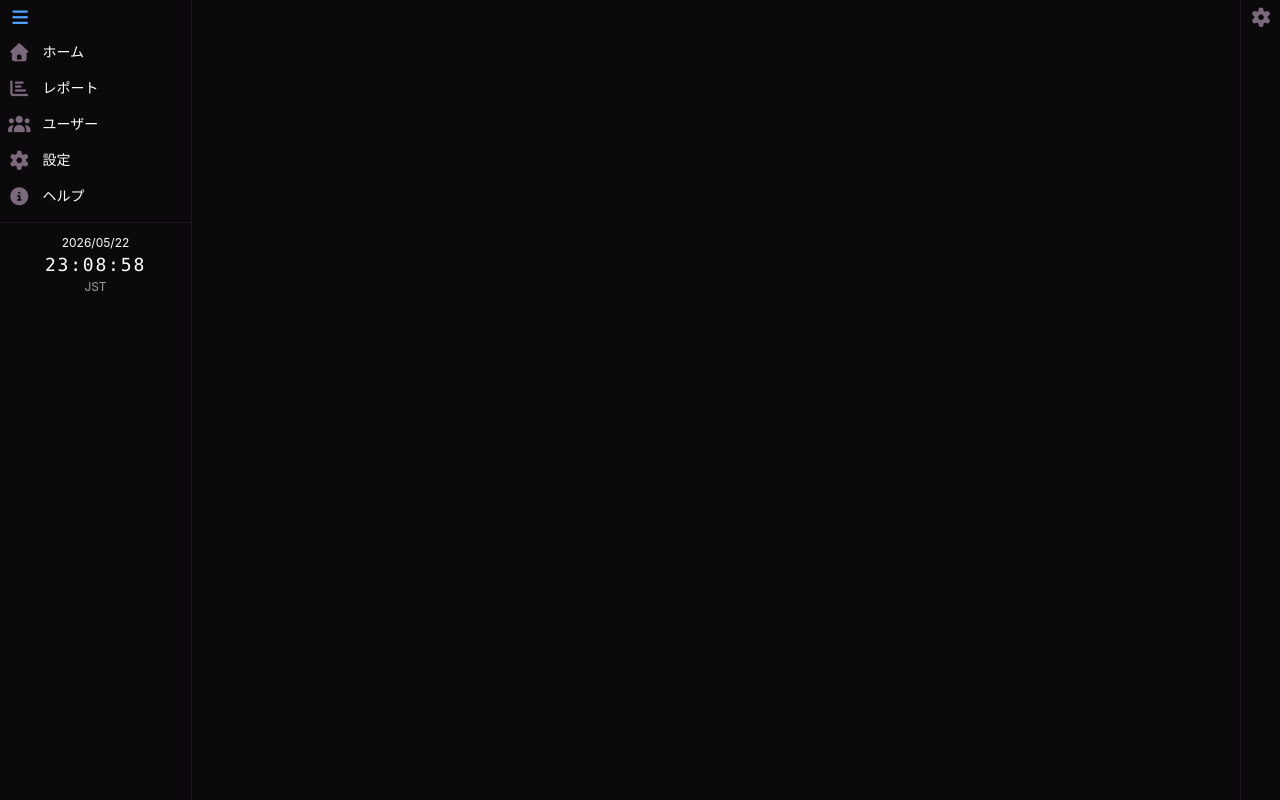
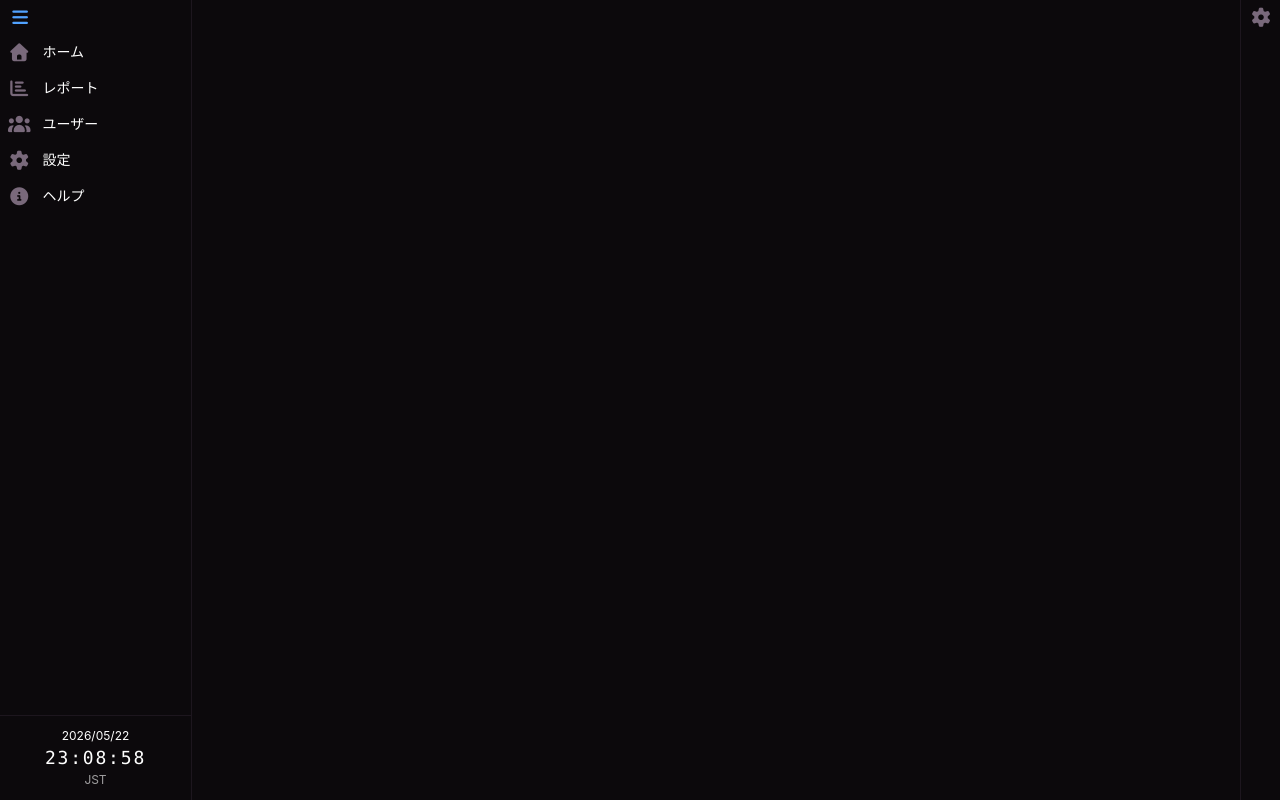
Before and after one commit to ky381011/miniDashboard, a React (Vite) app in the folder app/: page / in a window 1280 px wide. Both pictures are taken after a click on the button 20 px from the left and 17 px from the top of the page. Built offline with nearby package versions, Linux system fonts and the light colour scheme.

Commit message:
feat: add min-height to sidebar and adjust time display for better layout

```diff
--- a/app/src/components/layout/Sidebar.tsx
+++ b/app/src/components/layout/Sidebar.tsx
@@ -30,7 +30,7 @@ export function Sidebar({ isOpen, onToggle }: SidebarProps) {
         isOpen ? 'w-48' : 'w-10'
       }`}
     >
-      <div className='flex flex-col'>
+      <div className='flex flex-col min-h-screen'>
         {/* ハンバーガーアイコンボタン: クリックで onToggle を呼び出す */}
         <button
           onClick={onToggle}
@@ -61,8 +61,10 @@ export function Sidebar({ isOpen, onToggle }: SidebarProps) {
             </span>
           </button>
         ))}
+        {/* スペーサー */}
+        <div className='flex-1' />
         {/* 日本時間 */}
-        <div className={`px-2 py-3 mt-2 border-t theme-border whitespace-nowrap overflow-hidden transition-opacity duration-700 ${isOpen ? 'opacity-100' : 'opacity-0'}`}>
+        <div className={`px-2 py-3 border-t theme-border whitespace-nowrap overflow-hidden transition-opacity duration-700 ${isOpen ? 'opacity-100' : 'opacity-0'}`}>
           <p className='text-xs text-white text-center'>{dateStr}</p>
           <p className='text-lg text-white text-center font-mono tracking-widest'>{timeStr}</p>
           <p className='text-xs text-white text-center opacity-60'>JST</p>
```
